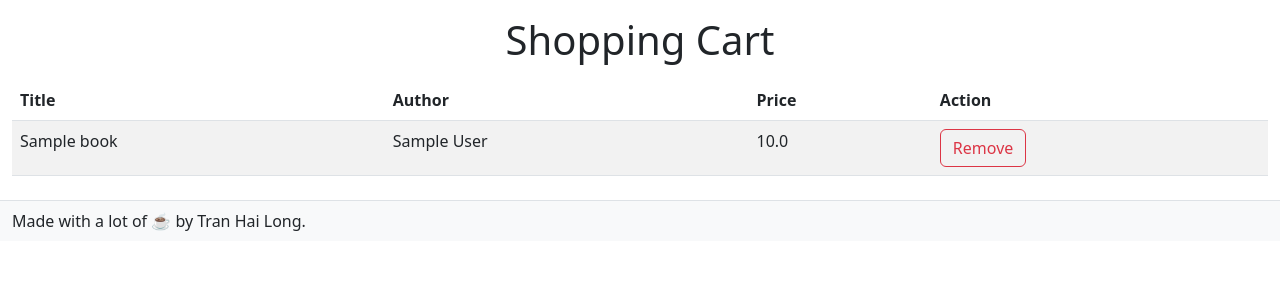
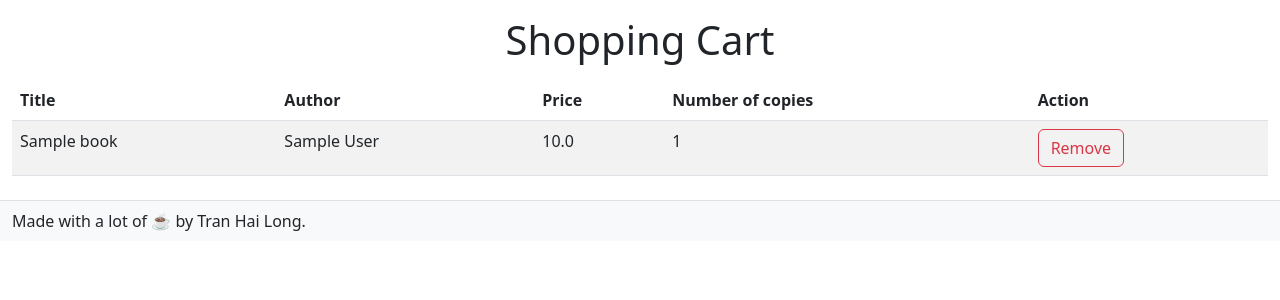
Before and after one commit to tran-hai-long/book_website_demo, a Django app: page /books/shopping-cart/ in a window 1280 px wide. Shown: the part 73-373 px from the top of the page. Run offline with Django 4.2, Linux system fonts and the light colour scheme; a user stored in the database is signed in; tables that the repository leaves empty hold one stand-in row (values such as "Sample post").

Commit message:
Add support for adding multiple copies of a book

```diff
--- a/book/forms.py
+++ b/book/forms.py
@@ -1,10 +1,14 @@
-from django.forms import Form, CharField, TextInput, ModelForm, NumberInput, Textarea
+from django.forms import Form, CharField, TextInput, ModelForm, NumberInput, Textarea, IntegerField
 
 from book.models import Review
 
 
 class BookSearchForm(Form):
     title = CharField(max_length=99, widget=TextInput(attrs={"class": "form-control"}), label="")
+
+
+class BookNumberForm(Form):
+    number = IntegerField(min_value=1, max_value=9999, widget=NumberInput(attrs={"class": "form-control", "value": 1}))
 
 
 class ReviewForm(ModelForm):
--- a/book/models.py
+++ b/book/models.py
@@ -48,7 +48,7 @@ class BookInCart(models.Model):
     number = models.PositiveSmallIntegerField(default=1, validators=[MinValueValidator(1)])
 
     def __str__(self):
-        return f"book {self.book} in cart {self.cart}."
+        return f"{self.number} copies of book {self.book} in cart {self.cart}."
 
 
 class Review(models.Model):
--- a/book/templates/book/book_detail.html
+++ b/book/templates/book/book_detail.html
@@ -28,6 +28,7 @@
                 {% else %}
                     <form method="post" action="{% url 'add_book_to_cart' book.pk %}">
                         {% csrf_token %}
+                        {{ book_number_form }}
                         <button class="btn btn-outline-primary mb-3" id="add-to-cart">Add to shopping cart</button>
                     </form>
                 {% endif %}
--- a/book/templates/book/shopping_cart.html
+++ b/book/templates/book/shopping_cart.html
@@ -10,6 +10,7 @@
                         <th>Title</th>
                         <th>Author</th>
                         <th>Price</th>
+                        <th>Number of copies</th>
                         <th>Action</th>
                     </tr>
                 </thead>
@@ -18,6 +19,7 @@
                         <td>{{ book_in_cart.book.title }}</td>
                         <td>{{ book_in_cart.book.author }}</td>
                         <td>{{ book_in_cart.book.price }}</td>
+                        <td>{{ book_in_cart.number }}</td>
                         <td>
                             <a href="{% url 'remove_from_cart' book_in_cart.book.pk %}"
                                class="btn btn-outline-danger">Remove</a>
--- a/book/views.py
+++ b/book/views.py
@@ -6,7 +6,7 @@ from django.utils import timezone
 from django.utils.decorators import method_decorator
 from django.views.generic import ListView, DetailView
 
-from book.forms import BookSearchForm, ReviewForm
+from book.forms import BookSearchForm, ReviewForm, BookNumberForm
 from book.models import Book, ShoppingCart, BookInCart, Review
 
 
@@ -31,6 +31,7 @@ class BookDetailView(DetailView):
             context["check_book_in_cart"] = BookInCart.objects.filter(
                 cart_id=ShoppingCart.objects.get(user_id=self.request.user.pk), book_id=self.object.pk
             )
+        context["book_number_form"] = BookNumberForm()
         context["review_form"] = ReviewForm()
         reviews = Review.objects.filter(book_id=self.object.pk).order_by("date")
         context["reviews"] = reviews
@@ -70,7 +71,11 @@ class ShoppingCartView(ListView):
 @login_required
 def add_to_cart(request, pk):
     cart = ShoppingCart.objects.get(user_id=request.user.pk)
-    BookInCart(cart_id=cart.pk, book_id=pk).save()
+    form = BookNumberForm(request.POST)
+    if form.is_valid():
+        BookInCart(cart_id=cart.pk, book_id=pk, number=form.cleaned_data["number"]).save()
+    else:
+        return HttpResponse("Error when adding book to cart.")
     return HttpResponseRedirect(reverse("book_detail", args=[pk]))
 
 
```
